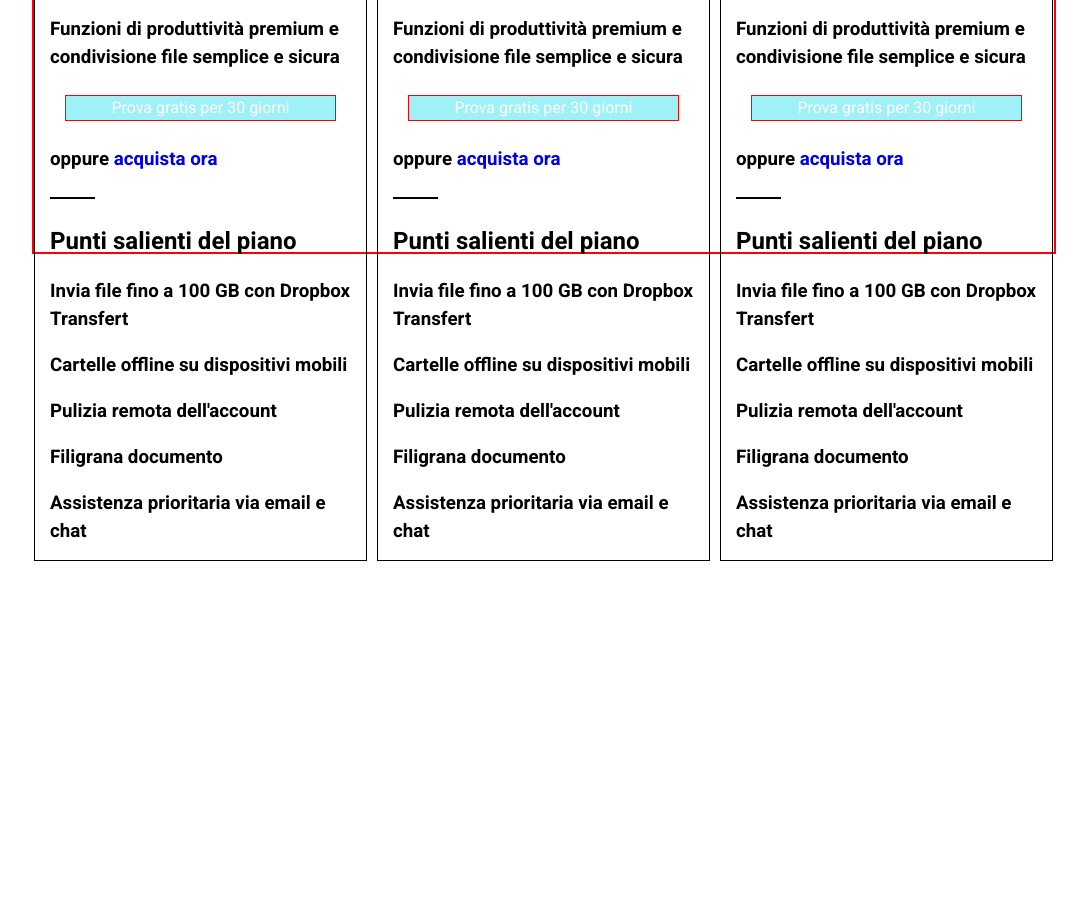
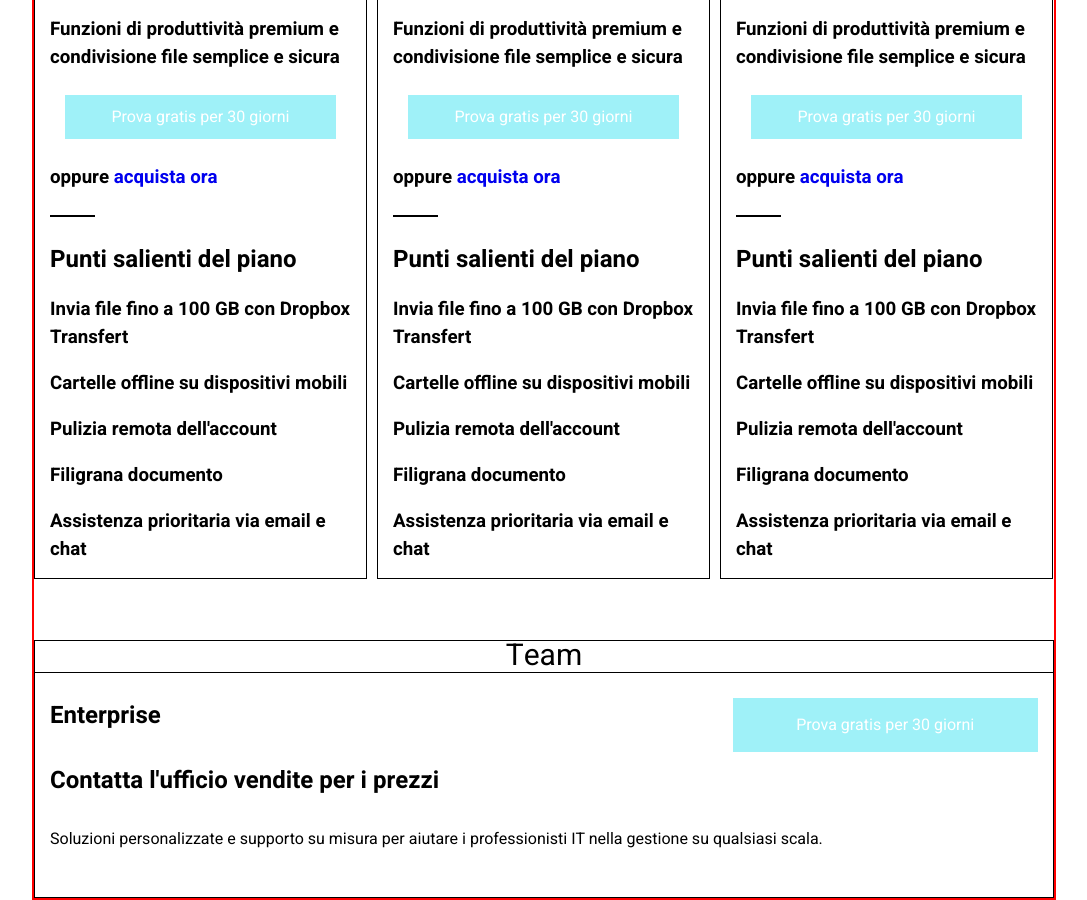
Before and after one commit to Dumy1994/htmlcss-dropbox, a plain HTML site: page index.html in a window 1280 px wide. Shown: the part 1089-1989 px from the top of the page, without its empty margins (96-1183 px from the left). Before the commit the page ends 1650 px from the top, so only its background shows below. Drawn offline with Linux system fonts and the light colour scheme.

Commit message:
index_ufficio

```diff
--- a/index.html
+++ b/index.html
@@ -37,7 +37,7 @@
         </div>
     </header>
     <main>
-        <div class="div-main ">
+        <div class="div-main clearfix">
             <!-- section 1  -->
             <section class="titlepiano">
                 <h2>Trova il piano Dropbox Business che fa per te</h2>
@@ -113,10 +113,26 @@
                         <h3 class="margintop6">Assistenza prioritaria via email e
                             chat</h3>
                     </div>
+
+                </div>
+
+            </section>
+            <!-- contatta ufficio -->
+           <section>
+                <div class="ufficio margintop6 clearfix">
+                    <span >Team</span>
+                    <div class="contatta" >
+                        <div class="contatta2"><a class="btn " href="#">Prova gratis per 30 giorni</a></div>
+                        <h2>Enterprise</h2>
+                        <h2 class="margintop3"> Contatta l'ufficio vendite per i prezzi</h2>
+                        <p class="margintop3">Soluzioni personalizzate e supporto su misura per aiutare i professionisti IT nella gestione su qualsiasi scala.</p>
+                    </div>
+
                 </div>
             </section>
 
         </div>
+
     </main>
 </body>
 </html>
--- a/style/style.css
+++ b/style/style.css
@@ -44,7 +44,9 @@ a{
 .margintop6{
     margin-top: 6%;
 }
-
+.margintop3{
+    margin-top: 3%;
+}
 /* header  */
 
 nav{
@@ -91,10 +93,8 @@ nav{
     margin-top: 5vh;
     transform: translate(-50%, -50%);
     float: right;
-    line-height: 4vh;
     margin-right: 2vw;
-    height: 70px;
-    width: 110px;
+    padding: 15px;
     text-align: center;
     background-color: rgb(159, 241, 248);
     list-style: none;
@@ -133,16 +133,17 @@ header{
 .inizia2{
     background-color: aqua;
     text-align: center;
-    font-size: 40px;
     padding: 10px;
+
 }
 
 .div-main{
     width: 80%;
     padding-top: 10%;
     border: 2px solid red;
-    height: 100vh;
+
     margin: 0 auto;
+
 }
 /* section 1  */
 .cerchio-blu{
@@ -179,9 +180,12 @@ span{
     float: left;
     border: 1px solid black;
     margin-top: 20px;
+
 }
+
 .contenitore2space{
     margin-left: 10px;
+
 }
 
 .type{
@@ -195,9 +199,8 @@ span{
     text-align: center;
     width: 90%;
     margin: 8% auto;
-    border: 1px solid red;
     background-color: rgb(159, 241, 248);
-
+    padding: 10px;
 }
 
 .shorthr{
@@ -205,3 +208,34 @@ span{
     margin: 8% 0;
     border: 1px solid black;
 }
+
+/* contatta ufficio  */
+
+.ufficio{
+    border: 1px solid black;
+    display: inline-block;
+    width: 100%;
+    text-align: center;
+
+}
+
+.contatta{
+    width: 100%;
+    border-top: 1px solid black;
+    text-align: left;
+    padding: 15px;
+   position: relative;
+   padding-top: 25px;
+   margin-bottom: 3%;
+}
+
+.contatta2{
+    display: inline-block;
+    position: absolute;
+    right: 15px;
+    top: 25px;
+    text-align: center;
+    width: 30%;
+    padding: 15px;
+    background-color: rgb(159, 241, 248);
+}
```
Lines whose indentation alone changed are shown as unchanged.
